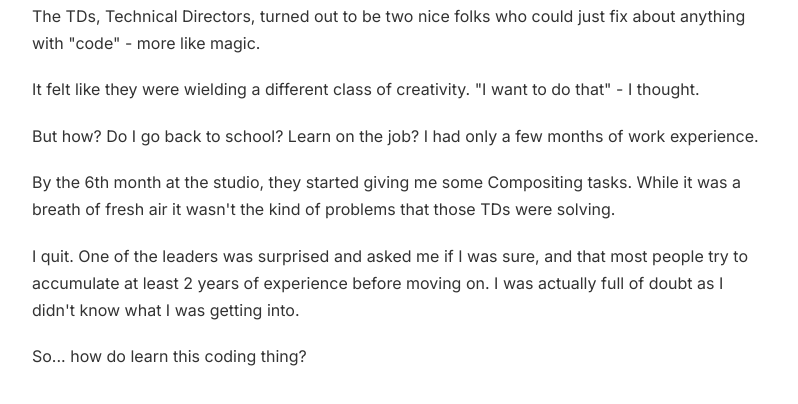
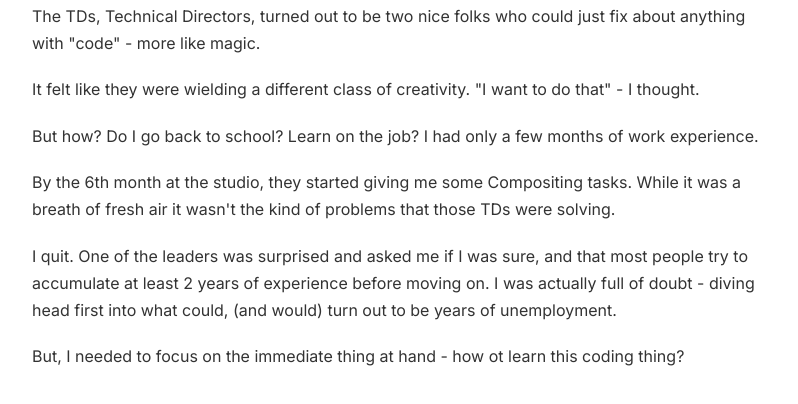
Before and after one commit to moddyz/moddyz.github.io, a plain HTML site: page posts/journey_to_code_part_3.html in a window 1280 px wide. Shown: the part 1231-1635 px from the top of the page, without its empty margins (240-1038 px from the left). Drawn offline with Linux system fonts and the light colour scheme.

Commit message:
fixed some wording

```diff
--- a/posts/journey_to_code_part_3.html
+++ b/posts/journey_to_code_part_3.html
@@ -63,9 +63,9 @@
             <p>But how?  Do I go back to school?  Learn on the job?  I had only a few months of work experience.</p>
 
             <p>By the 6th month at the studio, they started giving me some Compositing tasks.  While it was a breath of fresh air it wasn't the kind of problems that those TDs were solving.</p>
-            <p>I quit.  One of the leaders was surprised and asked me if I was sure, and that most people try to accumulate at least 2 years of experience before moving on.  I was actually full of doubt as I didn't know what I was getting into.</p>
+            <p>I quit.  One of the leaders was surprised and asked me if I was sure, and that most people try to accumulate at least 2 years of experience before moving on.  I was actually full of doubt - diving head first into what could, (and would) turn out to be years of unemployment.</p>
 
-            <p>So... how do learn this coding thing?</p>
+            <p>But, I needed to focus on the immediate thing at hand - how ot learn this coding thing?</p>
 
         </article>
     </main>
```
